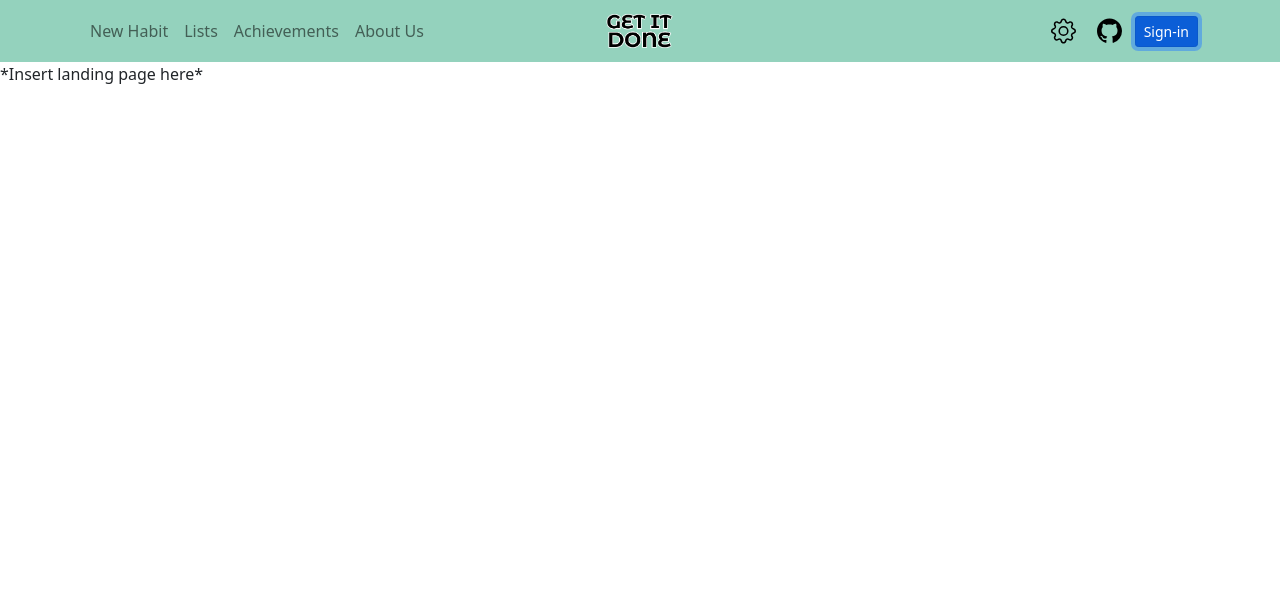
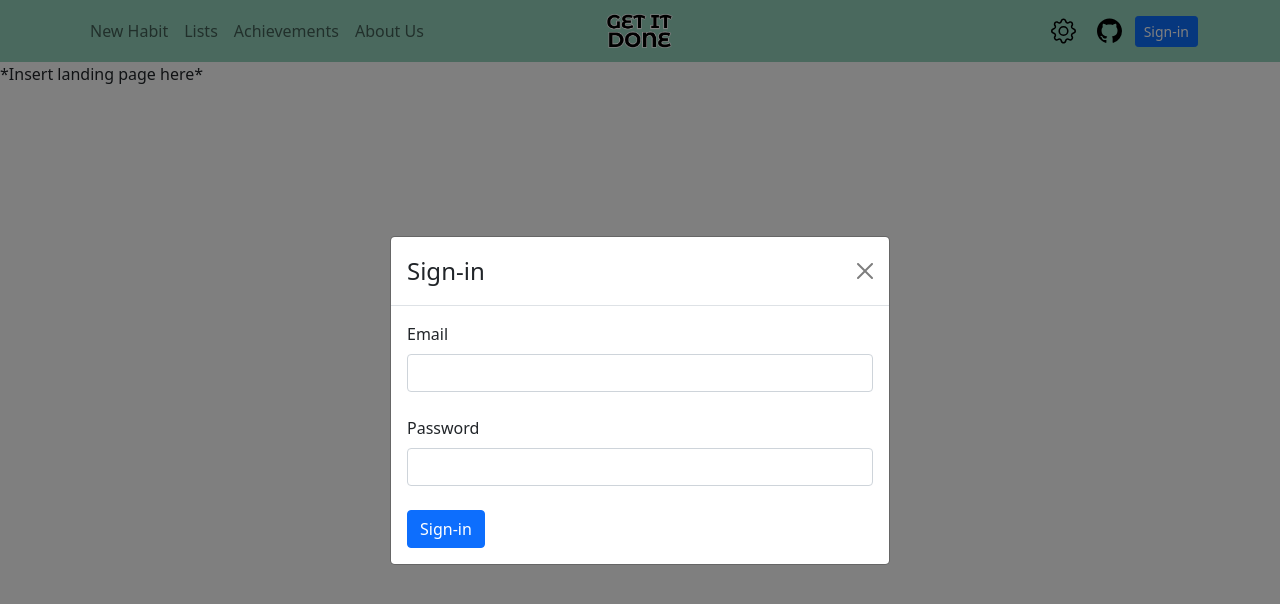
Before and after one commit to ccb1139/Get-it-Done-Gamified-to-do-list, a React (Create React App) app: page / in a window 1280 px wide. Both pictures are taken after a click on the button "Sign-in". Shown: the top 604 px of the page. Built offline with nearby package versions, Linux system fonts and the light colour scheme.

Commit message:
Added skeleton of sign-in page

```diff
--- a/src/components/Nav.js
+++ b/src/components/Nav.js
@@ -4,8 +4,15 @@ import github from '../img/github.svg';
 import 'bootstrap/dist/css/bootstrap.css'
 import { Container, Navbar, Nav, Button } from 'react-bootstrap'
 import { Link } from 'react-router-dom'
+import { useState } from 'react';
+import Signin from './Signin';
 
 const MainNav = () => {
+  // Open and closing signin page
+  const [show, setShow] = useState(false);
+  function openSignin() { setShow(true) }
+  function closeSignin() { setShow(false) }
+
   return (
   <div>
       <Navbar className ='navbar' sticky="top" expand="lg">
@@ -36,12 +43,13 @@ const MainNav = () => {
                 <img src={github} alt="Github Link" className = "icons" width="30" height="30"/>
               </Nav.Link>
 
-              <Button id="signIn" size="sm" type="submit" > Sign-in </Button>
+              <Button id="signIn" size="sm" onClick={openSignin}> Sign-in </Button>
 
             </Nav>
           </Navbar.Collapse>
         </Container>
       </Navbar>
+      <Signin show={show} close={closeSignin}/>
   </div>
 
   );
--- /dev/null
+++ b/src/components/Signin.js
@@ -0,0 +1,39 @@
+import { Modal, Form, Button } from "react-bootstrap";
+
+const Signin = ({show, close}) => {
+    function checkInput() {
+        const email = document.getElementById("emailInput").value;
+        const password = document.getElementById("passwordInput").value;
+
+        // Validate input
+
+        // Check with database
+
+        // Close modal
+        close();
+    }
+
+    return (
+        <>
+            <Modal show={show} onHide={close} centered>
+                <Modal.Header closeButton>
+                    <Modal.Title>Sign-in</Modal.Title>
+                </Modal.Header>
+
+                <Modal.Body>
+                    <Form>
+                        <Form.Label>Email</Form.Label>
+                        <Form.Control type="text" className="mb-4" id="emailInput" />
+
+                        <Form.Label>Password</Form.Label>
+                        <Form.Control type="password" className="mb-4" id="passwordInput" />
+                    </Form>
+
+                    <Button onClick={checkInput}>Sign-in</Button>
+                </Modal.Body>
+            </Modal>
+        </>
+    );
+  }
+
+  export default Signin
```
